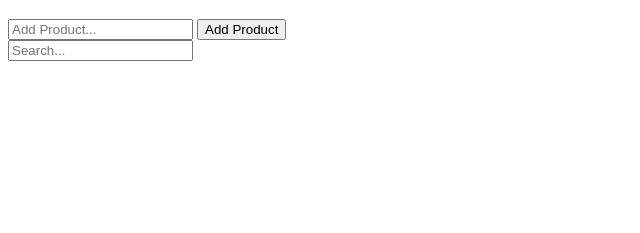
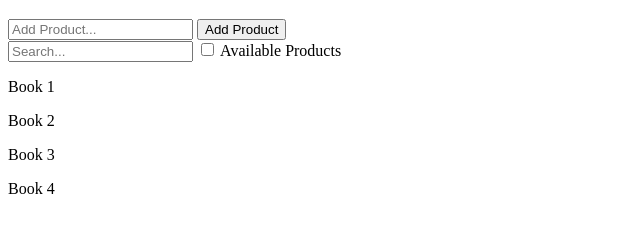
Before and after one commit to siavash-sattari/Product-Manager, a plain HTML site: page index.html in a window 1280 px wide. Shown: the part 61-294 px from the top of the page, without its empty margins (0-640 px from the left). Drawn offline with Linux system fonts and the light colour scheme.

Commit message:
Available Products

```diff
--- a/app.js
+++ b/app.js
@@ -1,12 +1,26 @@
-let products = [];
+let products = [
+  {title: "Book 1", exist: true},
+  {title: "Book 2", exist: false},
+  {title: "Book 3", exist: true},
+  {title: "Book 4", exist: false},
+];
 
 let filters = {
   searchItem: "",
+  availableProducts: false,
 };
 
 let renderProducts = function (products, filters) {
   let filteredProducts = products.filter(function (item) {
     return item.title.toLowerCase().includes(filters.searchItem.toLowerCase());
+  });
+
+  filteredProducts = filteredProducts.filter(function (item) {
+    if (filters.availableProducts) {
+      return item.exist;
+    } else {
+      return true;
+    }
   });
 
   document.querySelector("#products").innerHTML = "";
@@ -24,7 +38,7 @@ document.querySelector("#add-product-form").addEventListener("submit", function
   e.preventDefault();
   products.push({
     title: e.target.elements.productTitle.value,
-    exists: true,
+    exist: true,
   });
   renderProducts(products, filters);
   e.target.elements.productTitle.value = "";
@@ -34,3 +48,8 @@ document.querySelector("#search-products").addEventListener("input", function (e
   filters.searchItem = e.target.value;
   renderProducts(products, filters);
 });
+
+document.querySelector("#available-products").addEventListener("change", function (e) {
+  filters.availableProducts = e.target.checked;
+  renderProducts(products, filters);
+});
--- a/index.html
+++ b/index.html
@@ -13,6 +13,7 @@
       <button>Add Product</button>
     </form>
     <input type="text" id="search-products" placeholder="Search..." />
+    <label> <input type="checkbox" id="available-products" /> Available Products </label>
     <div id="products"></div>
 
     <script src="app.js"></script>
```
